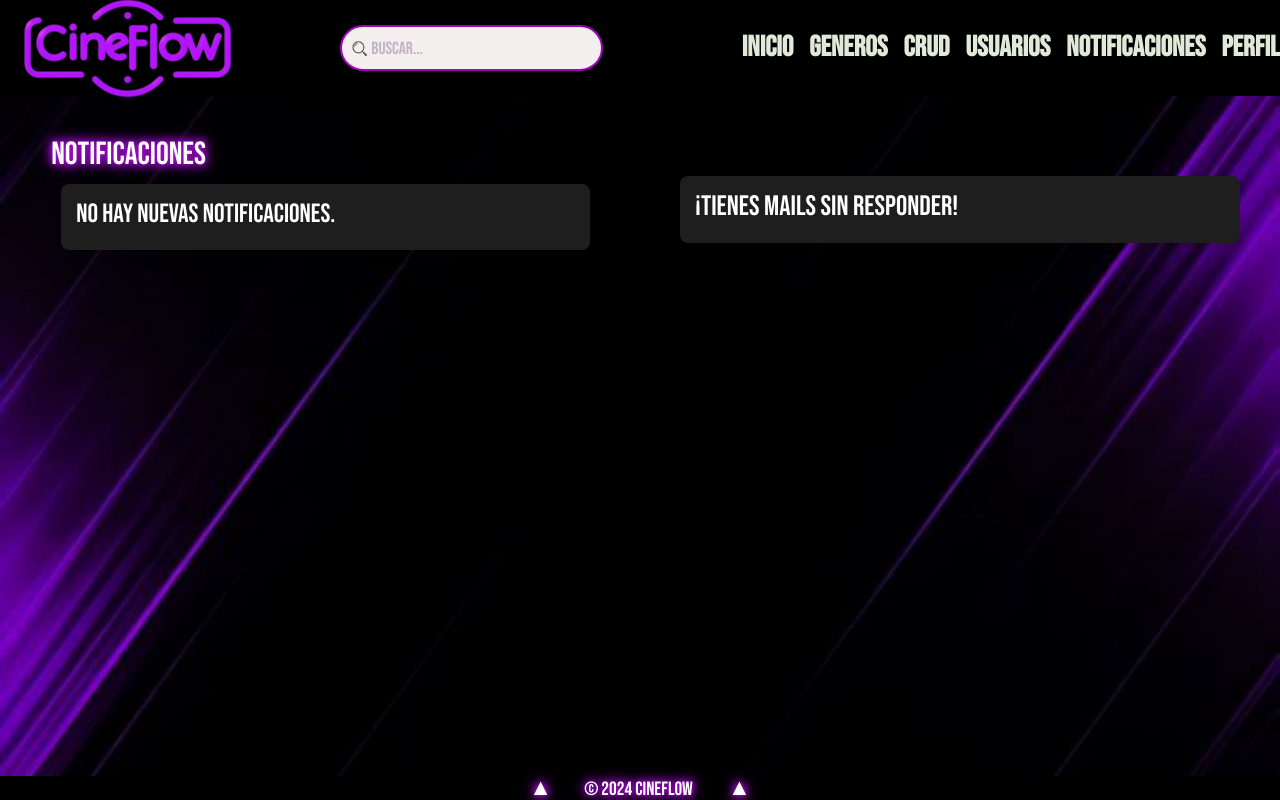
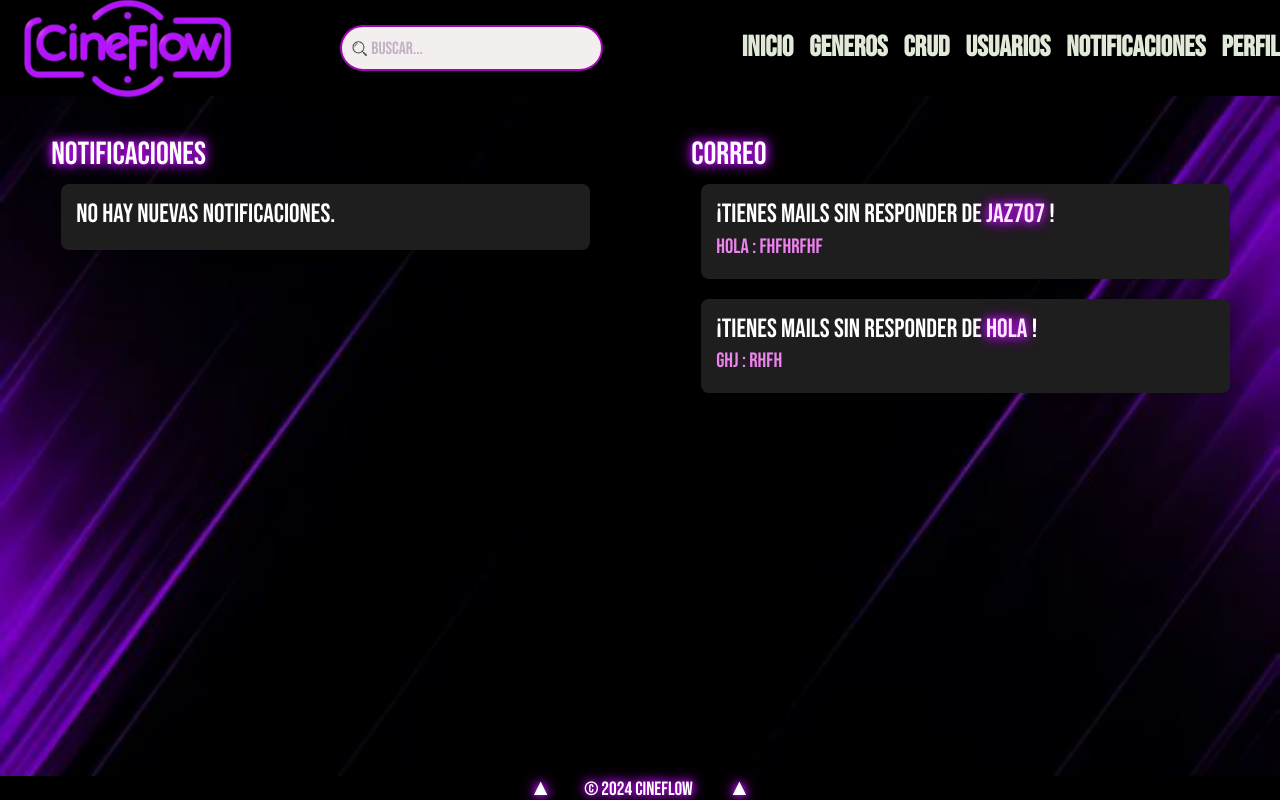
Before and after one commit to xKensho47/CProyectoMS, a PHP site: page /notificaciones.php in a window 1280 px wide. Run offline with PHP 8.4, Linux system fonts and the light colour scheme; a user stored in the database is signed in; data comes from the database, SQL or seed files in the repository.

Commit message:
agregado de notificaciones de contacto

```diff
--- a/contacto.php
+++ b/contacto.php
@@ -36,7 +36,6 @@
                         <form class="formulario-login log" action="guardar_form_contacto.php" method="post">
                             <h1>Contáctate con Nosotros</h1>
                             <input type="hidden" name="id_cuenta" value='.($_SESSION['id_cuenta']).'>
-                            <input class="input-login" name="nombre" type="text" maxlength="12" placeholder="Nombre" required>
                             <input class="input-login" name="asunto" type="text" maxlength="12" placeholder="Asunto" required>
                             <textarea class="input-login" name="mensaje" type="text" maxlength="100" placeholder="Mensaje" required cols="30" rows="5"></textarea>
                             <input class="boton-login" type="submit" value="Enviar" name="enviar">
--- a/css/estilos.css
+++ b/css/estilos.css
@@ -2949,3 +2949,12 @@ tbody {
     justify-content: center;
 }
 /*NOTIFICACIONES DE CONTACTO*/
+.nombre-correo{
+color: rgb(255, 231, 255);
+}
+.mensaje-contact{
+    color: violet;
+}
+.notificacion .mensaje-contact{
+    font-size: 1.3rem;
+}
--- a/notificaciones.php
+++ b/notificaciones.php
@@ -29,6 +29,8 @@ session_start(); ?>
         require_once("loginVerification.php");
 
 
+
+
         $notificacion = isset($_GET['notificacion']) && $_GET['notificacion'] == 1;
 
         /* VERIFICA SI SE SUBIERON PELICULAS NUEVAS ESE MISMO DIA */
@@ -54,6 +56,10 @@ session_start(); ?>
                             WHERE n.usuario_recibe = $userId";
 
         $result_solicitud = $conexion->query($query_solicitud);
+        /*devuelve los nombres de usuarios que mandaron un correo*/
+        $nombre_cuenta=$conexion->query("SELECT u.nombre_usuario,c.*  FROM cuenta_usuario u
+                                RIGHT JOIN contacto c ON c.id_cuenta=u.id_cuenta");
+
         ?>
         <main class="notificaciones-main animate-from-bottom">
             <aside class="notif">
@@ -140,13 +146,20 @@ session_start(); ?>
                         </div>
                     </aside>';
                 }else{
-                    echo'<aside class="contact ">
+                    echo'<aside class="notif ">
+                            <h2 class="h2-animate">Correo</h2>';
+                            if ($nombre_cuenta->num_rows > 0) {
+                                while($result_nombre=$nombre_cuenta->fetch_assoc()){
+                                   echo' <div class="notificaciones">
+                                            <div class="notificacion ">
+                                                <p class="mensaje">¡tienes mails sin responder de <span class="nombre-correo h2-animate">'.$result_nombre['nombre_usuario'].'</span> !</p>
+                                                 <p class="mensaje mensaje-contact"> '.$result_nombre['mensaje'].'</p>
+                                            </div>
+                                        </div>';
+                                }
+                            }
+                         echo' </aside>';
 
-                            <div class="notificacion">
-                                <p class="mensaje">¡tienes mails sin responder!</p>
-                                <span class="fecha"></span>
-                            </div>
-                        </aside>';
                 }
             ?>
         </main>
@@ -167,6 +180,7 @@ session_start(); ?>
                 window.location.href = 'detalle_peli.php?id_peli=' + idPeli;
             });
         });
+
     </script>
 
 
```
Also changed, not shown: posters/20230930155146barbi.jpg (added).
